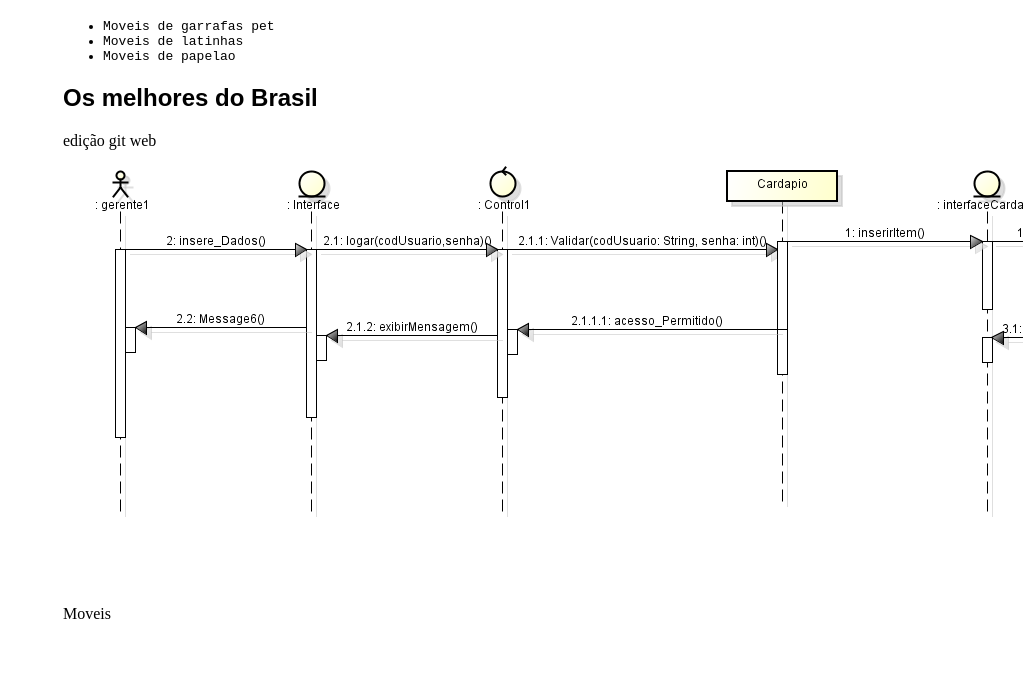
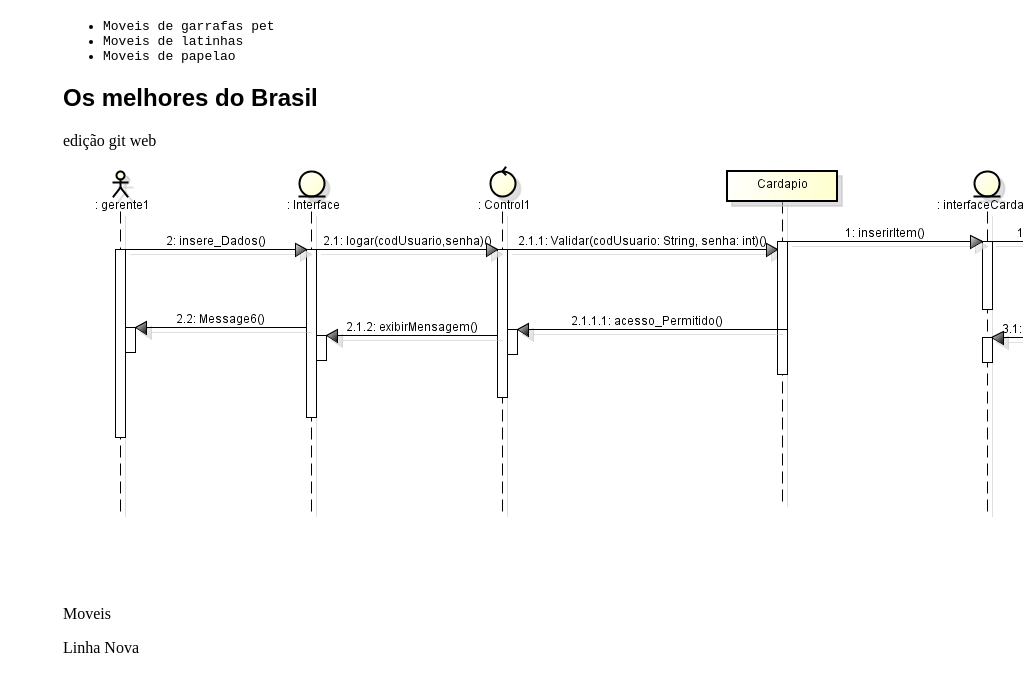
Before and after one commit to lucasgoncalvesmartins/moveis, a plain HTML site: page index.html in a window 1280 px wide. Shown: the part 61-752 px from the top of the page, without its empty margins (257-1280 px from the left). Drawn offline with Linux system fonts and the light colour scheme.

Commit message:
testando

```diff
--- a/index.html
+++ b/index.html
@@ -20,6 +20,7 @@
 <img src="dSaq.PNG" alt="">
 
 <p>Moveis</p>
+<p>Linha Nova</p>
 
 </body>
 </html>
```
